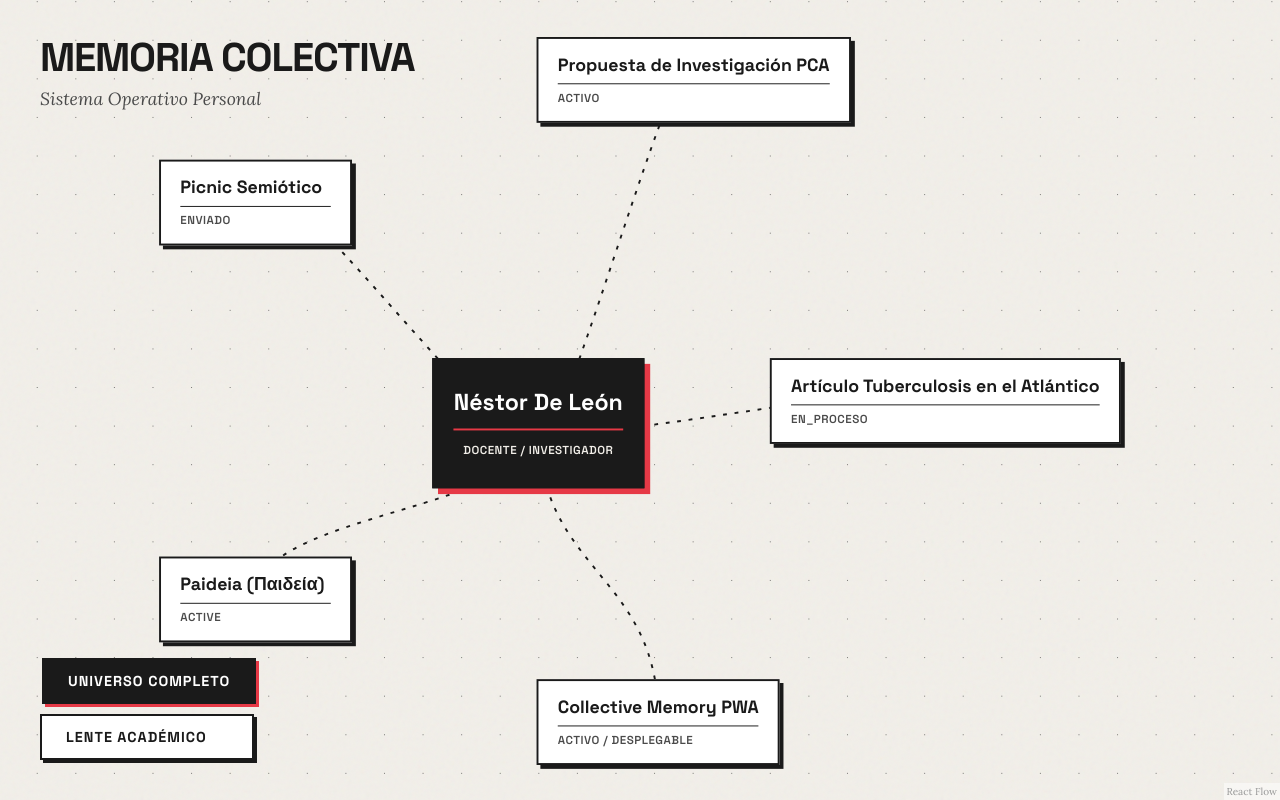
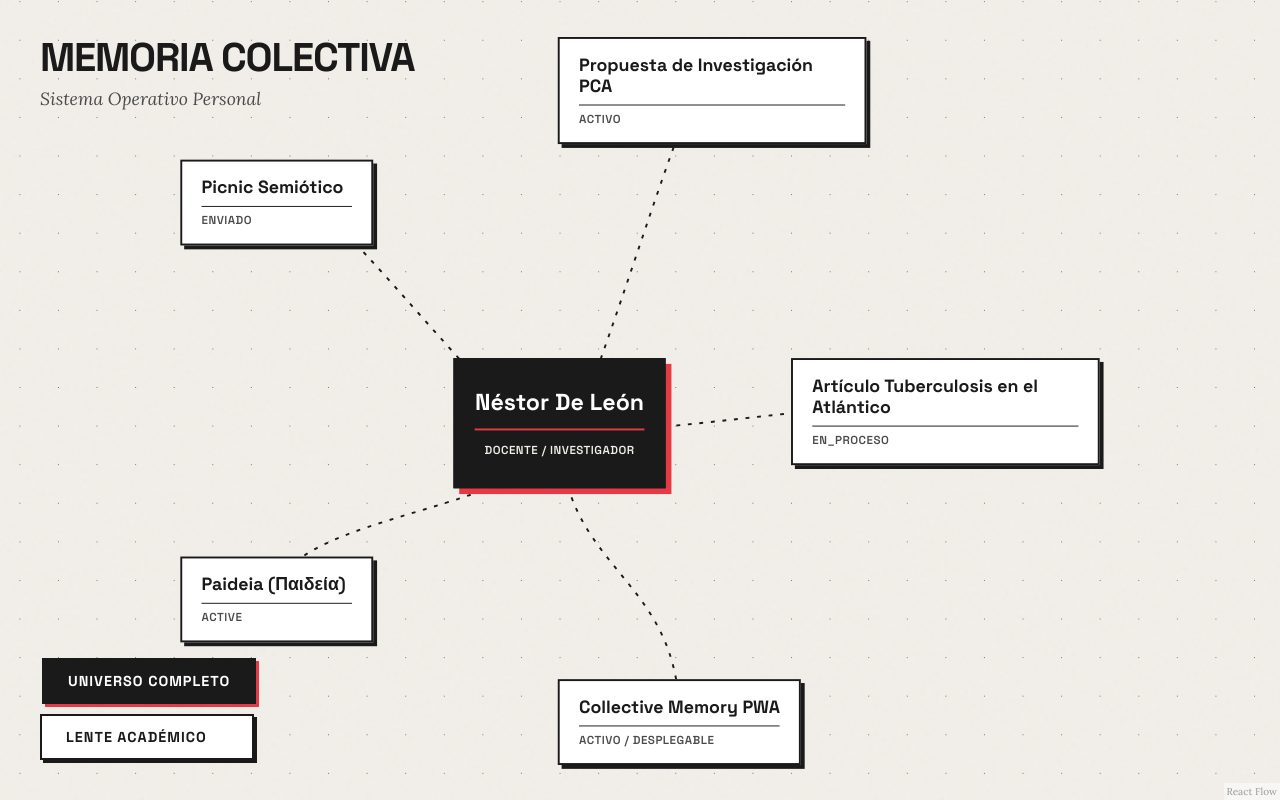
Before and after one commit to nestorfernando3/collective-memory-ui, a React (Vite) app: page / in a window 1280 px wide. Shown: the top 800 px of the page. Built offline with nearby package versions, Linux system fonts and the light colour scheme.

Commit message:
UI: Implementar panning compensado de cámara al abrir Drawer y word-wrap para títulos largos

```diff
--- a/src/App.jsx
+++ b/src/App.jsx
@@ -1,5 +1,5 @@
 import React, { useState, useEffect } from 'react';
-import { ReactFlow, Background, useNodesState, useEdgesState, MarkerType, Handle, Position } from '@xyflow/react';
+import { ReactFlow, ReactFlowProvider, Background, useNodesState, useEdgesState, MarkerType, Handle, Position, useReactFlow } from '@xyflow/react';
 import '@xyflow/react/dist/style.css';
 import { X, FileText, Link as LinkIcon } from 'lucide-react';
 
@@ -18,12 +18,14 @@ const nodeTypes = {
   custom: CustomNode,
 };
 
-export default function App() {
+function FlowApp() {
   const [nodes, setNodes, onNodesChange] = useNodesState([]);
   const [edges, setEdges, onEdgesChange] = useEdgesState([]);
   const [selectedProject, setSelectedProject] = useState(null);
   const [isDrawerOpen, setIsDrawerOpen] = useState(false);
   const [activeLens, setActiveLens] = useState('All');
+
+  const { setCenter } = useReactFlow(); // Used to offset viewport when drawer opens
 
   useEffect(() => {
     const loadData = async () => {
@@ -59,7 +61,6 @@ export default function App() {
         // 2. Lenses Engine
         let filteredProjects = projects;
         if (activeLens === 'Academic') {
-          // Filtrar por investigación o académicos
           filteredProjects = projects.filter(p => {
             const tags = [...(p.tags || []), ...(p.domains || []), ...(p.themes || [])].map(t => t.toLowerCase());
             return tags.some(t => ['research', 'academic', 'research-proposal', 'investigación', 'educación'].includes(t));
@@ -92,11 +93,11 @@ export default function App() {
             source: 'user_profile',
             target: proj.id,
             animated: true,
-            style: { stroke: 'rgba(26,26,26,0.15)', strokeWidth: 1 } // Brutalist subtle line
+            style: { stroke: 'rgba(26,26,26,0.15)', strokeWidth: 1 }
           });
         });
 
-        // 4. Inter-Project Synergies (Connections)
+        // 4. Inter-Project Synergies
         connectionsData.connections.forEach((conn, index) => {
           if(newNodes.find(n => n.id === conn.source) && newNodes.find(n => n.id === conn.target)) {
               newEdges.push({
@@ -105,7 +106,7 @@ export default function App() {
                 target: conn.target,
                 animated: false,
                 label: conn.type,
-                markerEnd: { type: MarkerType.ArrowClosed, color: '#E63946' }, // Accent Red
+                markerEnd: { type: MarkerType.ArrowClosed, color: '#E63946' },
                 style: { stroke: '#E63946', strokeWidth: 2 }
               });
           }
@@ -120,7 +121,7 @@ export default function App() {
     };
 
     loadData();
-  }, [activeLens, setNodes, setEdges]); // Only re-run if lens changes
+  }, [activeLens, setNodes, setEdges]);
 
   const onNodeClick = (event, node) => {
     if (node.id === 'user_profile') return;
@@ -132,6 +133,9 @@ export default function App() {
 
     setSelectedProject(node.data.fullData);
     setIsDrawerOpen(true);
+
+    // Offset view: drawer is 450px wide, so we offset the center to the left by ~225px to keep node visible
+    setCenter(node.position.x + 225, node.position.y, { zoom: 1, duration: 600 });
   };
 
   const closeDrawer = () => {
@@ -142,7 +146,6 @@ export default function App() {
     })));
   };
 
-  // Helper fallback para no reventar con arrays vacíos
   const projectTags = selectedProject ? [...(selectedProject.tags || []), ...(selectedProject.themes || []), ...(selectedProject.domains || [])].map(t => t.trim()) : [];
   const uniqueTags = [...new Set(projectTags)];
 
@@ -177,6 +180,7 @@ export default function App() {
         onNodeClick={onNodeClick}
         nodeTypes={nodeTypes}
         fitView
+        fitViewOptions={{ padding: 0.1 }}
       >
         <Background gap={40} color="var(--ink-black)" size={1} />
       </ReactFlow>
@@ -204,7 +208,6 @@ export default function App() {
 
             <h3 className="drawer-section-title">Resumen</h3>
             <div className="drawer-content">
-              {/* Mostramos el abstract, o fallbackeamos a descripción */}
               {selectedProject.abstract || selectedProject.description || "Sin descripción disponible."}
             </div>
 
@@ -225,3 +228,12 @@ export default function App() {
     </div>
   );
 }
+
+// Wrapper to provide React Flow context hooks to inner App logic
+export default function App() {
+  return (
+    <ReactFlowProvider>
+      <FlowApp />
+    </ReactFlowProvider>
+  )
+}
--- a/src/index.css
+++ b/src/index.css
@@ -43,9 +43,11 @@ body {
   border: 2px solid var(--ink-black);
   padding: 16px 20px;
   min-width: 200px;
+  max-width: 320px; /* Evitar que crezca infinitamente */
   color: var(--ink-black);
   box-shadow: var(--shadow-hard);
   transition: all 0.2s ease-out;
+  height: auto; /* Permitir estirarse verticalmente */
 }
 
 .glass-node:hover {
@@ -66,6 +68,8 @@ body {
   margin-bottom: 6px;
   color: var(--ink-black);
   line-height: 1.2;
+  word-wrap: break-word; /* Romper palabras imposibles */
+  hyphens: auto;
 }
 
 .node-subtitle {
```
